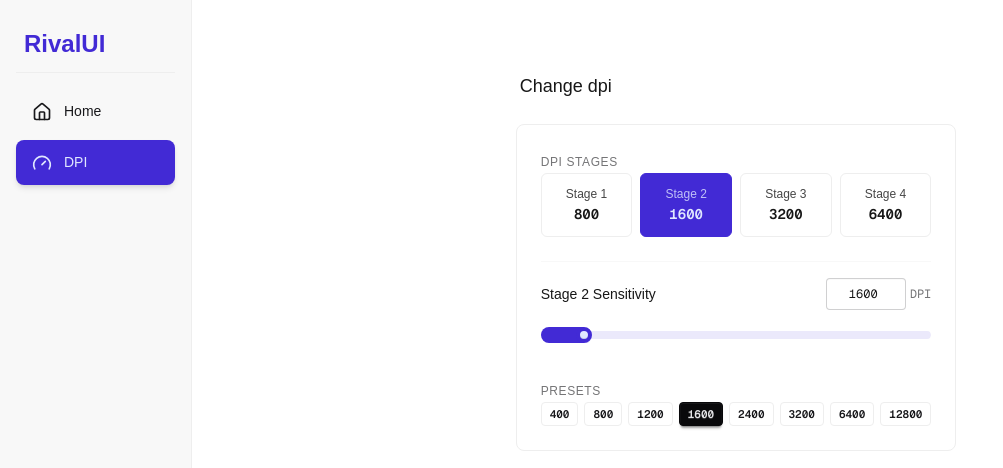
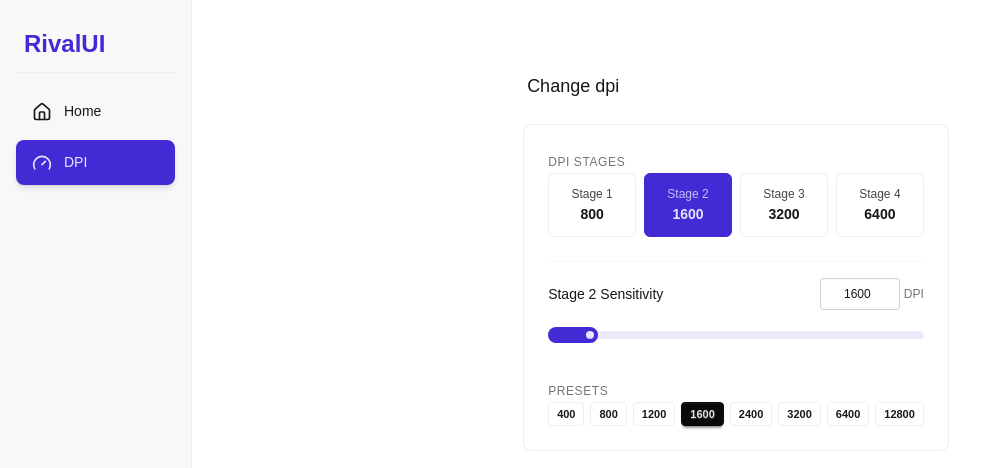
Before and after one commit to alvvik/Rivalui, a Next.js app: page /dpi in a window 1280 px wide. Shown: the top 468 px of the page, without its empty margins (0-1003 px from the left). Built offline with nearby package versions, Linux system fonts and the light colour scheme.

Commit message:
feat: refactor DpiPage to load and save DPI settings from localStorage

```diff
--- a/src/app/dpi/page.tsx
+++ b/src/app/dpi/page.tsx
@@ -1,29 +1,76 @@
 "use client";
 
-import { useState } from "react";
+import { useState, useEffect } from "react";
 
 interface DpiStage {
   id: number;
   dpi: number;
 }
 
+const DEFAULT_STAGES: DpiStage[] = [
+  { id: 1, dpi: 800 },
+  { id: 2, dpi: 1600 },
+  { id: 3, dpi: 3200 },
+  { id: 4, dpi: 6400 },
+];
+
 export default function DpiPage() {
-  const [stages, setStages] = useState<DpiStage[]>([
-    { id: 1, dpi: 800 },
-    { id: 2, dpi: 1600 },
-    { id: 3, dpi: 3200 },
-    { id: 4, dpi: 6400 },
-  ]);
+  const [mounted, setMounted] = useState(false);
+  const [stages, setStages] = useState<DpiStage[]>(DEFAULT_STAGES);
   const [activeStageId, setActiveStageId] = useState<number>(2);
+
+  useEffect(() => {
+    const timeoutId = window.setTimeout(() => {
+      setMounted(true);
+      try {
+        const savedStages = localStorage.getItem("dpi_stages");
+        const savedActive = localStorage.getItem("current_stage");
+        if (savedStages) {
+          setStages(JSON.parse(savedStages));
+        }
+        if (savedActive) {
+          setActiveStageId(Number(savedActive));
+        }
+      } catch (e) {
+        console.error("Failed to load from localStorage", e);
+      }
+    }, 0);
+
+    return () => window.clearTimeout(timeoutId);
+  }, []);
 
   const activeStage = stages.find((s) => s.id === activeStageId) || stages[1];
 
   const handleDpiChange = (newDpi: number) => {
-    setStages(
-      stages.map((s) => (s.id === activeStageId ? { ...s, dpi: newDpi } : s)),
+    const updated = stages.map((s) =>
+      s.id === activeStageId ? { ...s, dpi: newDpi } : s,
     );
+    setStages(updated);
+    try {
+      localStorage.setItem("dpi_stages", JSON.stringify(updated));
+    } catch (e) {
+      console.error("Failed to save to localStorage", e);
+    }
     // call
   };
+
+  const handleStageSelect = (id: number) => {
+    setActiveStageId(id);
+    try {
+      localStorage.setItem("current_stage", id.toString());
+    } catch (e) {
+      console.error("Failed to save to localStorage", e);
+    }
+  };
+
+  if (!mounted) {
+    return (
+      <div className="max-w-2xl mx-auto py-10 space-y-6 select-none">
+        <h1 className="text-lg font-medium px-1">Change dpi</h1>
+        <div className="border border-base-300 rounded-lg bg-base-100 p-6 h-64 opacity-50"></div>
+      </div>
+    );
+  }
 
   return (
     <div className="max-w-2xl mx-auto py-10 space-y-6 select-none">
@@ -40,7 +87,7 @@ export default function DpiPage() {
               return (
                 <button
                   key={stage.id}
-                  onClick={() => setActiveStageId(stage.id)}
+                  onClick={() => handleStageSelect(stage.id)}
                   className={`p-3 rounded-md border text-center transition-colors ${
                     isActive
                       ? "border-primary bg-primary text-primary-content font-medium"
@@ -48,7 +95,7 @@ export default function DpiPage() {
                   }`}
                 >
                   <div className="text-xs opacity-80">Stage {stage.id}</div>
-                  <div className="text-sm font-semibold font-mono mt-0.5">
+                  <div className="text-sm font-semibold  mt-0.5">
                     {stage.dpi}
                   </div>
                 </button>
@@ -62,7 +109,7 @@ export default function DpiPage() {
             <label className="text-sm font-medium">
               Stage {activeStageId} Sensitivity
             </label>
-            <div className="flex items-center gap-1 font-mono text-sm">
+            <div className="flex items-center gap-1  text-sm">
               <input
                 type="number"
                 min="100"
@@ -74,7 +121,7 @@ export default function DpiPage() {
                   if (!isNaN(val))
                     handleDpiChange(Math.min(16000, Math.max(100, val)));
                 }}
-                className="input input-bordered input-sm w-20 text-center font-mono"
+                className="input input-bordered input-sm w-20 text-center "
               />
               <span className="text-xs text-base-content/60">DPI</span>
             </div>
@@ -100,7 +147,7 @@ export default function DpiPage() {
               <button
                 key={preset}
                 onClick={() => handleDpiChange(preset)}
-                className={`btn btn-xs font-mono ${
+                className={`btn btn-xs  ${
                   activeStage.dpi === preset
                     ? "btn-neutral"
                     : "btn-ghost border border-base-300"
--- a/src/app/page.tsx
+++ b/src/app/page.tsx
@@ -93,7 +93,7 @@ export default function Home() {
             Battery Status
           </div>
           <div className="flex items-baseline justify-between">
-            <span className="text-base font-semibold font-mono">
+            <span className="text-base font-semibold ">
               {loading ? "..." : `${deviceData.batteryLevel}%`}
             </span>
             <span className="text-xs text-emerald-500 font-medium">
@@ -112,7 +112,7 @@ export default function Home() {
           <div className="text-xs font-medium text-base-content/50 uppercase tracking-wider">
             Sensitivity
           </div>
-          <div className="text-base font-semibold font-mono">
+          <div className="text-base font-semibold ">
             {loading ? "..." : `${deviceData.currentDpi} DPI`}
           </div>
         </div>
@@ -121,7 +121,7 @@ export default function Home() {
           <div className="text-xs font-medium text-base-content/50 uppercase tracking-wider">
             Polling Rate
           </div>
-          <div className="text-base font-semibold font-mono">
+          <div className="text-base font-semibold ">
             {loading ? "..." : deviceData.pollingRate}
           </div>
         </div>
```
